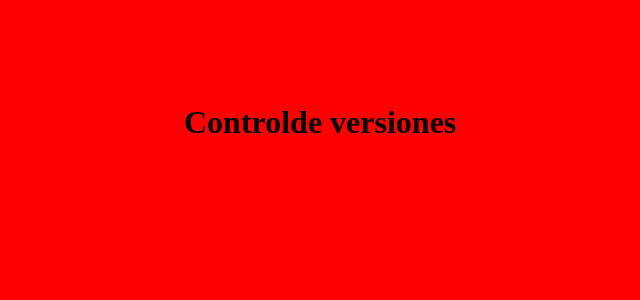
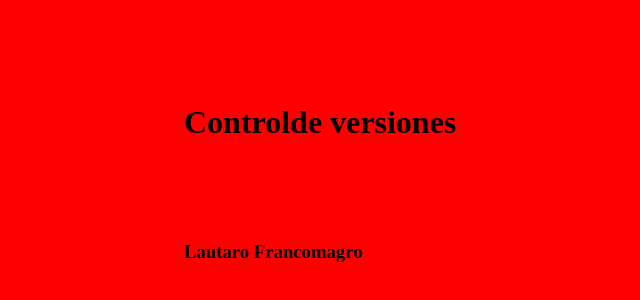
Before and after one commit to Arianasdp/TP_SO_I4_Equipo_101, a plain HTML site: page index.html in a window 1280 px wide. Shown: the part 96-396 px from the top of the page, without its empty margins (116-756 px from the left). Drawn offline with Linux system fonts and the light colour scheme.

Commit message:
Alfa paso 8

```diff
--- a/index.html
+++ b/index.html
@@ -1,12 +1,25 @@
 <!DOCTYPE html>
+
 <html>
+
 <head>
+
 <meta charset="utf-8">
+
 <title> UTN FRA</title>
+
 <link rel="icon" type="image/x-icon" href="favicon.ico">
+
 <link rel="stylesheet" type="text/css" href="estilo.css">
+
 </head>
+
 <body>
+
 <h1>Controlde versiones</h1>
+
+<h3>Lautaro Francomagro</h3>
+
 </body>
+
 </html>
```
